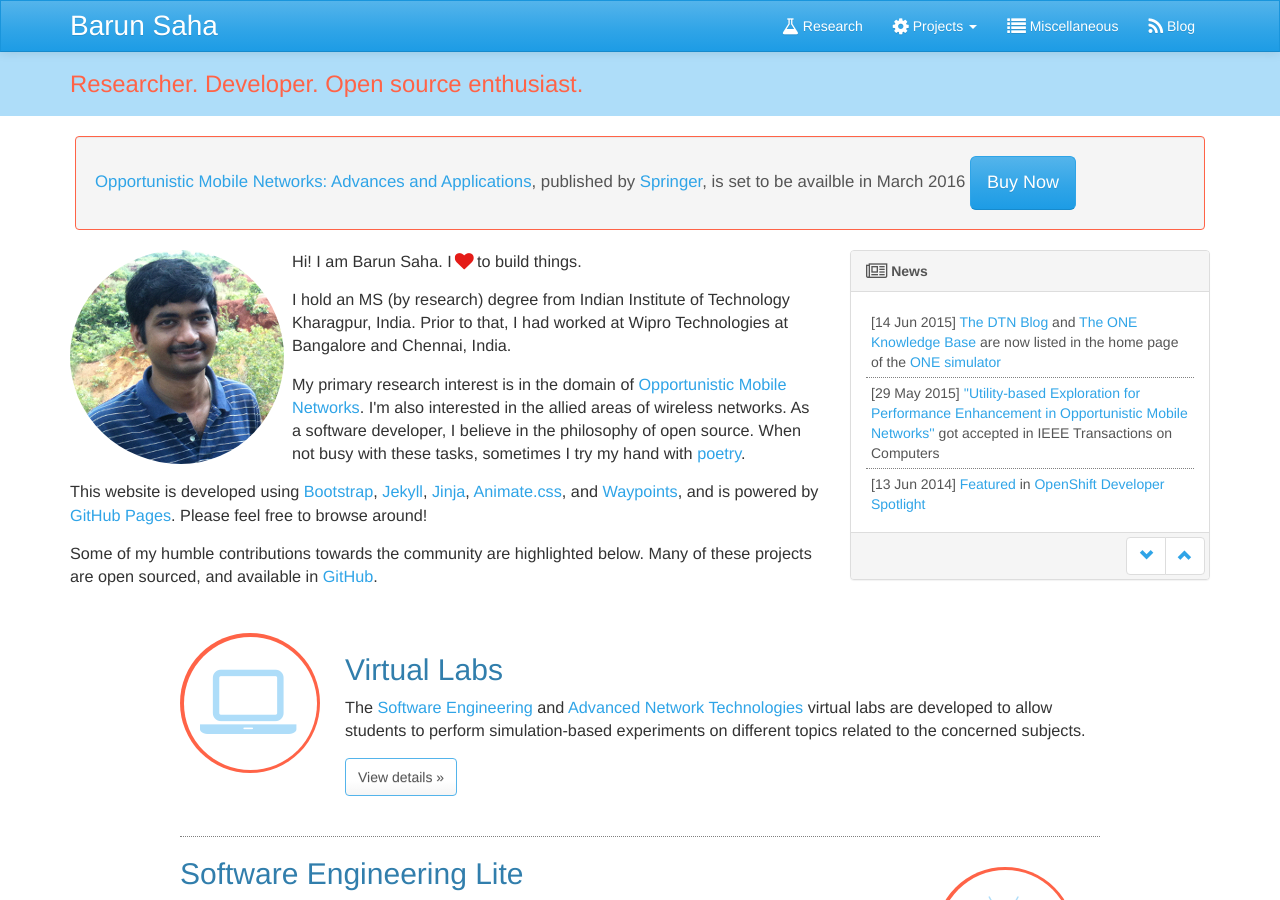
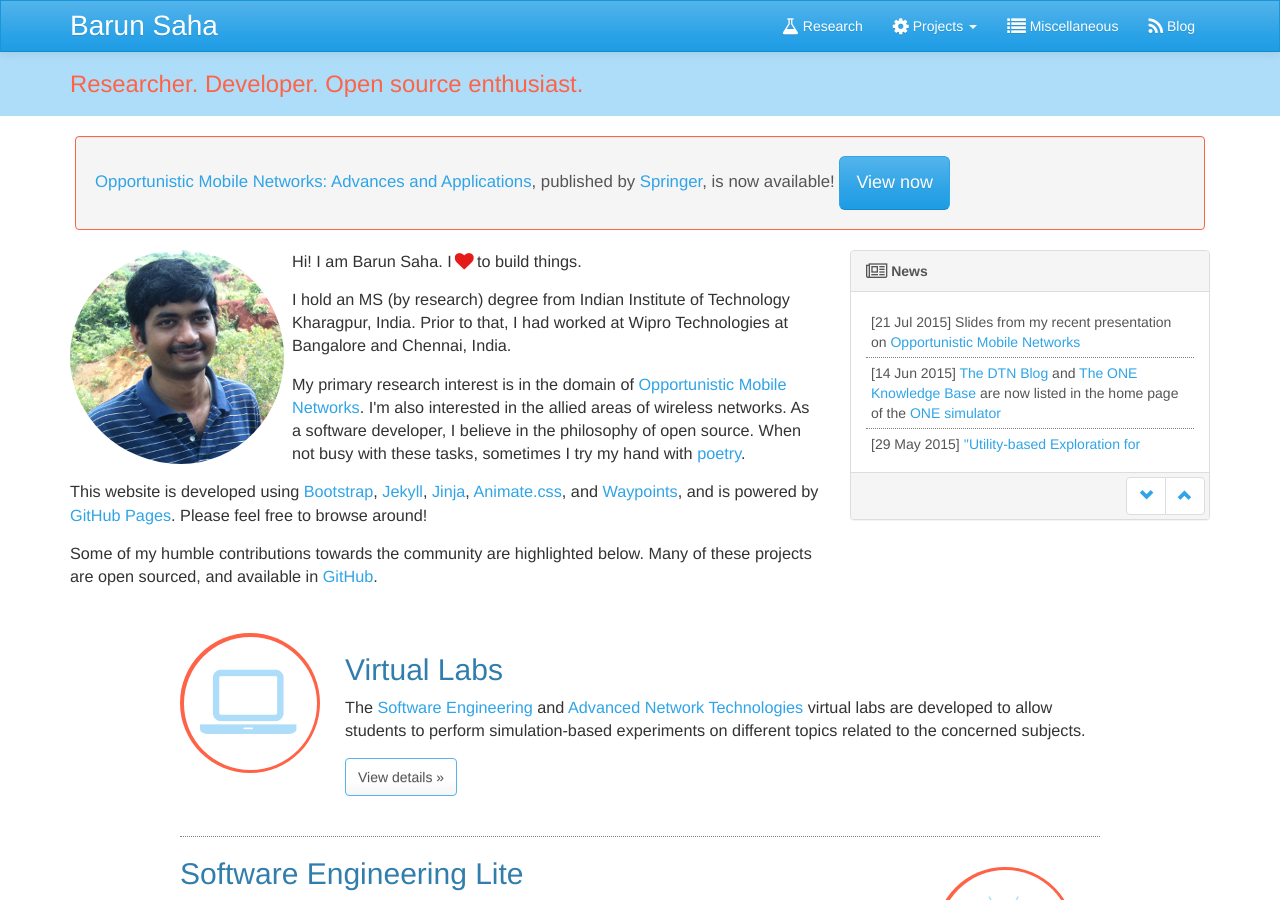
Before and after one commit to barun-saha/barun-saha.github.io, a Jekyll site: the page index.html, which Jekyll copies as it is, in a window 1280 px wide and 900 px high. Built offline with Jekyll 4.4.1, drawn with Linux system fonts in a browser that asks for light colours; nearby versions of some CDN libraries; some web fonts are replaced.

Commit message:
Updated site message and news related to the book

```diff
--- a/index.html
+++ b/index.html
@@ -83,7 +83,7 @@
 
                 <p>
                     My primary research interest is in the domain of
-                    <a href="presentations/OMNs.pdf">Opportunistic Mobile
+                    <a href="the_omn_book.html">Opportunistic Mobile
                     Networks</a>. I'm also interested in the allied areas of wireless networks. As a software developer, I believe in the philosophy of open source. When not busy with these tasks, sometimes I try my hand with <a href="http://pothi.com/pothi/book/barun-saha-swapner-kheya">
 					poetry</a>.
                 </p>
@@ -118,6 +118,10 @@
                         <div class="row">
                             <div class="col-xs-12">
                                 <ul class="news">
+                                    <li class="news-item">
+                                        <span class="news-date">[01 Mar 2016]</span> <a href="http://barunsaha.me/the_omn_book.html">#TheOMNBook</a> is finally <a href="https://www.springer.com/in/book/9783319290294">available</a>
+                                    </li>
+
                                     <li class="news-item">
                                         <span class="news-date">[21 Jul 2015]</span> Slides from my recent presentation on
                                         <a href="presentations/OMNs.pdf">Opportunistic
--- a/site_messages.txt
+++ b/site_messages.txt
@@ -1,8 +1,6 @@
 <a href="the_omn_book.html">Opportunistic Mobile Networks: Advances and Applications</a>,
-published by <a href="http://link.springer.com/">Springer</a>, is set to be
-availble in March 2016
-
+published by <a href="http://link.springer.com/">Springer</a>, is now available!
 <a role="button" href="https://www.springer.com/in/book/9783319290294"
         class="btn btn-primary btn-lg">
-        Buy Now
+        View now
 </a>
--- a/templates/index.html
+++ b/templates/index.html
@@ -25,7 +25,7 @@
 
                 <p>
                     My primary research interest is in the domain of
-                    <a href="presentations/OMNs.pdf">Opportunistic Mobile
+                    <a href="the_omn_book.html">Opportunistic Mobile
                     Networks</a>. I'm also interested in the allied areas of wireless networks. As a software developer, I believe in the philosophy of open source. When not busy with these tasks, sometimes I try my hand with <a href="http://pothi.com/pothi/book/barun-saha-swapner-kheya">
 					poetry</a>.
                 </p>
@@ -60,6 +60,10 @@
                         <div class="row">
                             <div class="col-xs-12">
                                 <ul class="news">
+                                    <li class="news-item">
+                                        <span class="news-date">[01 Mar 2016]</span> <a href="http://barunsaha.me/the_omn_book.html">#TheOMNBook</a> is finally <a href="https://www.springer.com/in/book/9783319290294">available</a>
+                                    </li>
+
                                     <li class="news-item">
                                         <span class="news-date">[21 Jul 2015]</span> Slides from my recent presentation on
                                         <a href="presentations/OMNs.pdf">Opportunistic
```
